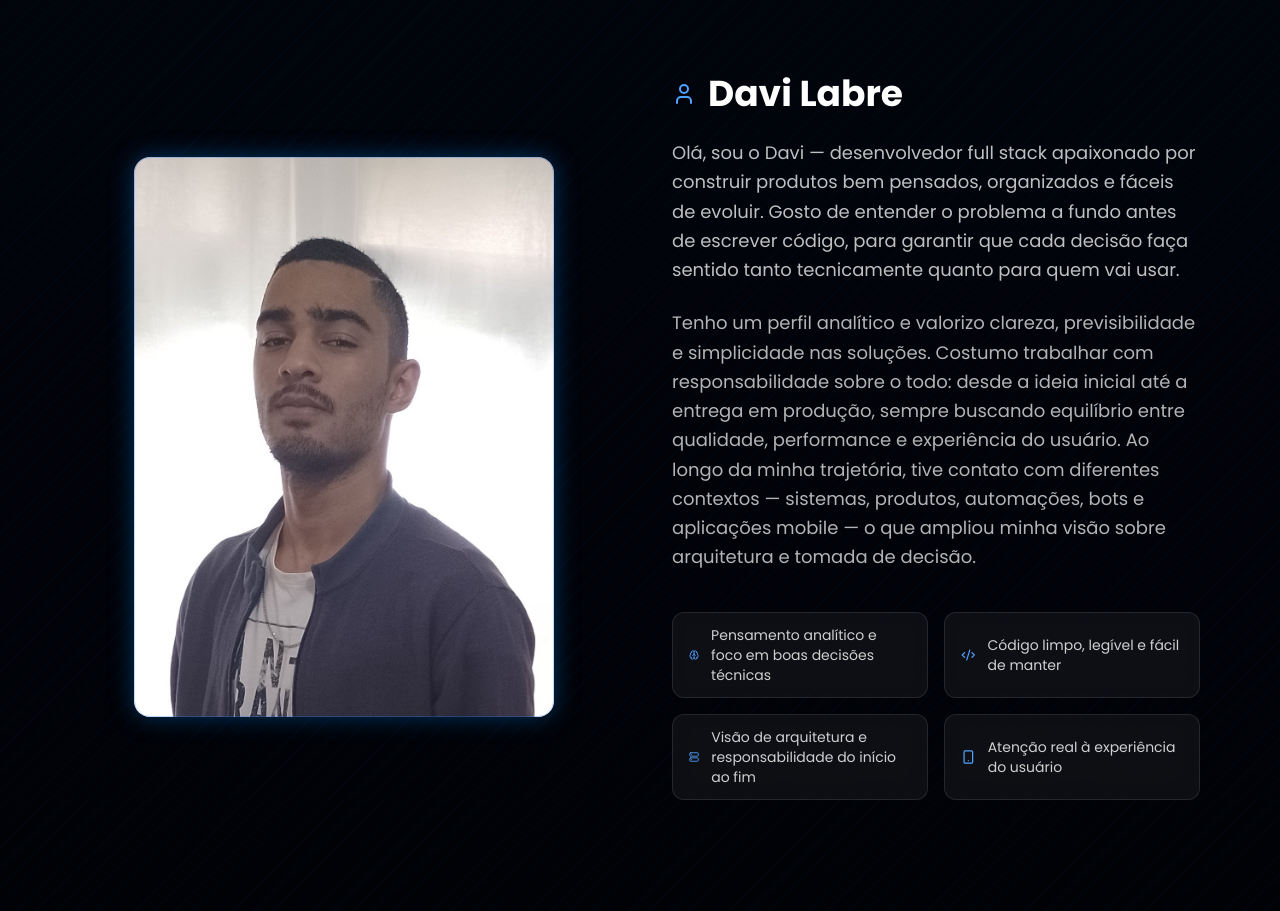
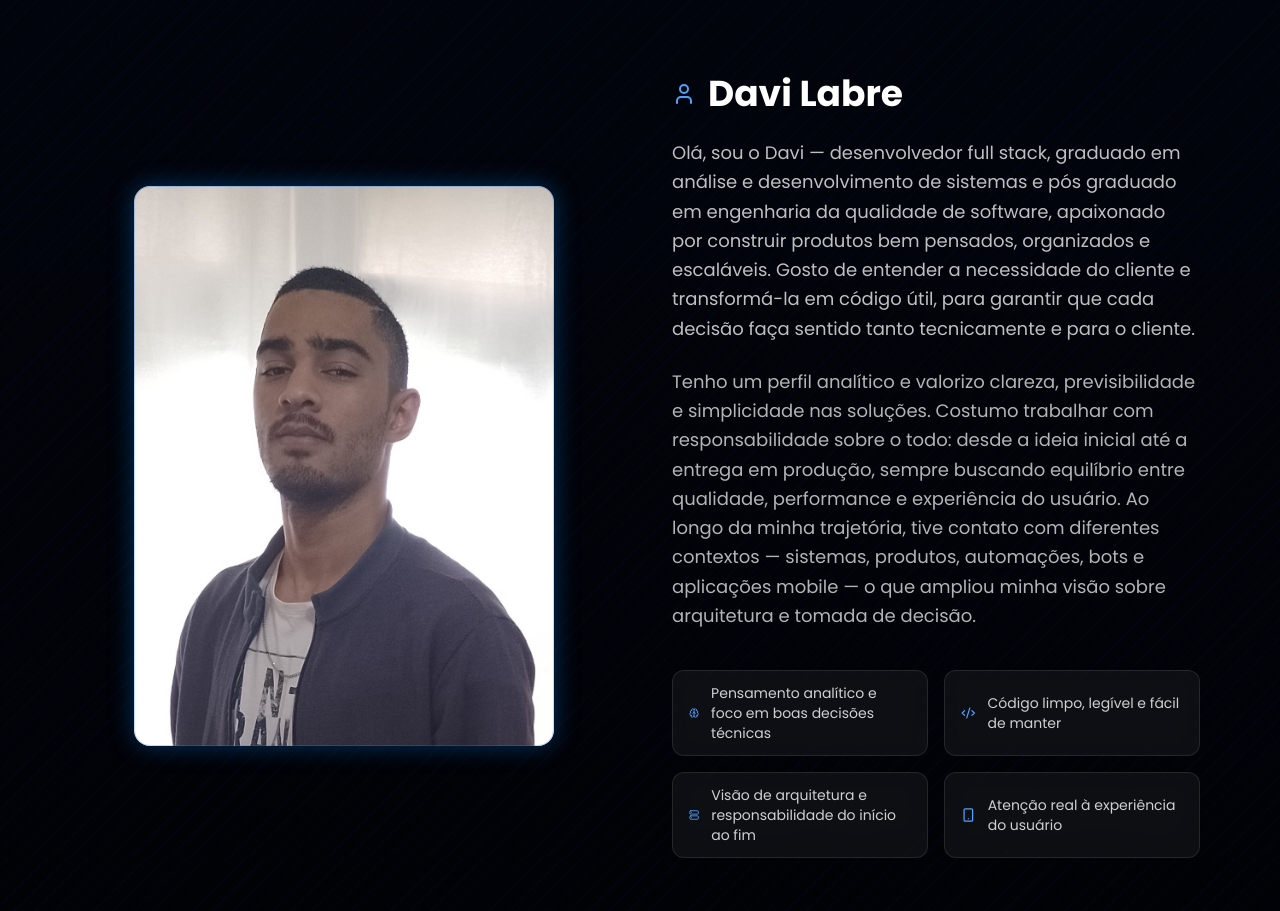
Before and after one commit to DaviSobrinho/Portifoil, a Next.js app: page / in a window 1280 px wide. Shown: the part 880-1791 px from the top of the page. Built offline with nearby package versions, Linux system fonts and the light colour scheme.

Commit message:
Revise about section with additional qualifications
Updated the about section to include educational background and emphasize client needs.

```diff
--- a/app/components/about.tsx
+++ b/app/components/about.tsx
@@ -72,9 +72,10 @@ export default function AboutMe() {
                     </h3>
 
                     <p className="text-white/75 text-lg leading-relaxed mb-6">
-                        Olá, sou o Davi — desenvolvedor full stack apaixonado por construir produtos bem pensados,
-                        organizados e fáceis de evoluir. Gosto de entender o problema a fundo antes de escrever código,
-                        para garantir que cada decisão faça sentido tanto tecnicamente quanto para quem vai usar.
+                        Olá, sou o Davi — desenvolvedor full stack, graduado em análise e desenvolvimento de sistemas
+                        e pós graduado em engenharia da qualidade de software, apaixonado por construir produtos bem pensados,
+                        organizados e escaláveis. Gosto de entender a necessidade do cliente e transformá-la em código útil,
+                        para garantir que cada decisão faça sentido tanto tecnicamente e para o cliente.
                     </p>
 
                     <p className="text-white/70 text-lg leading-relaxed mb-10">
```
